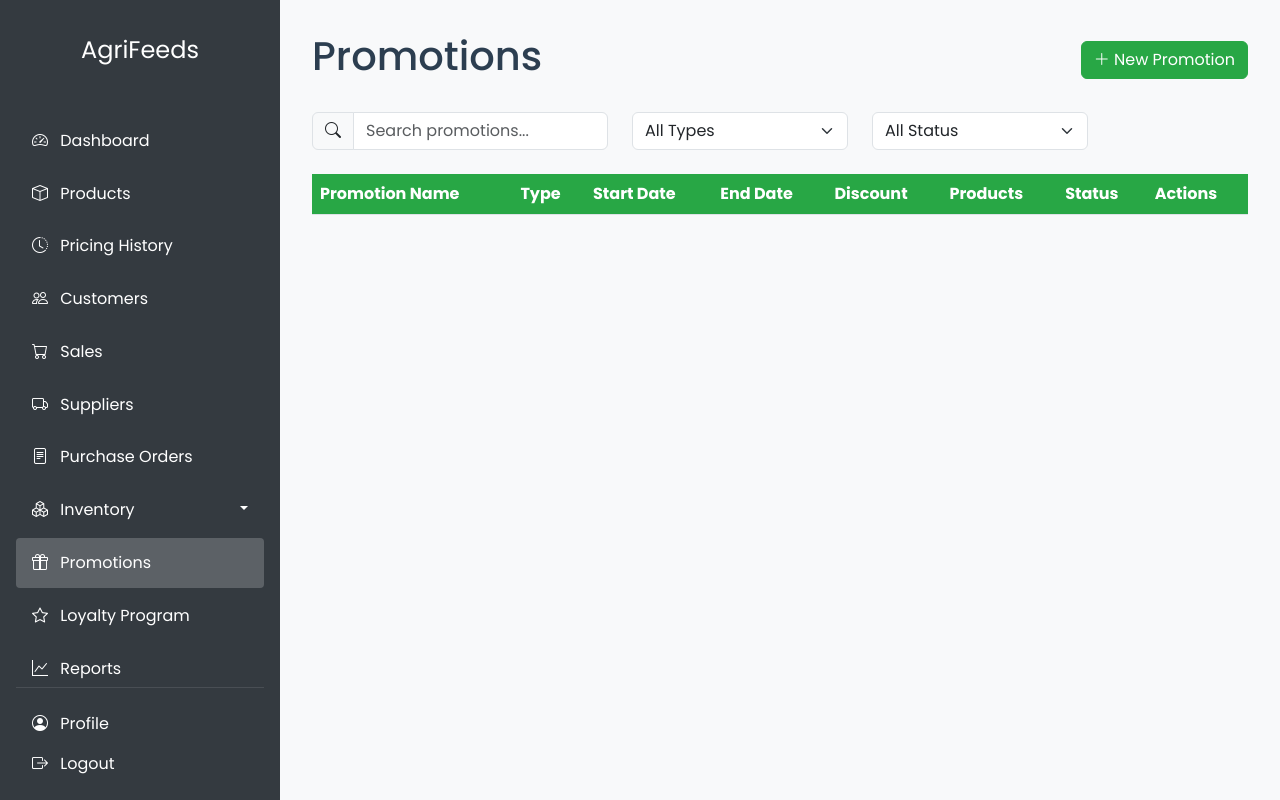
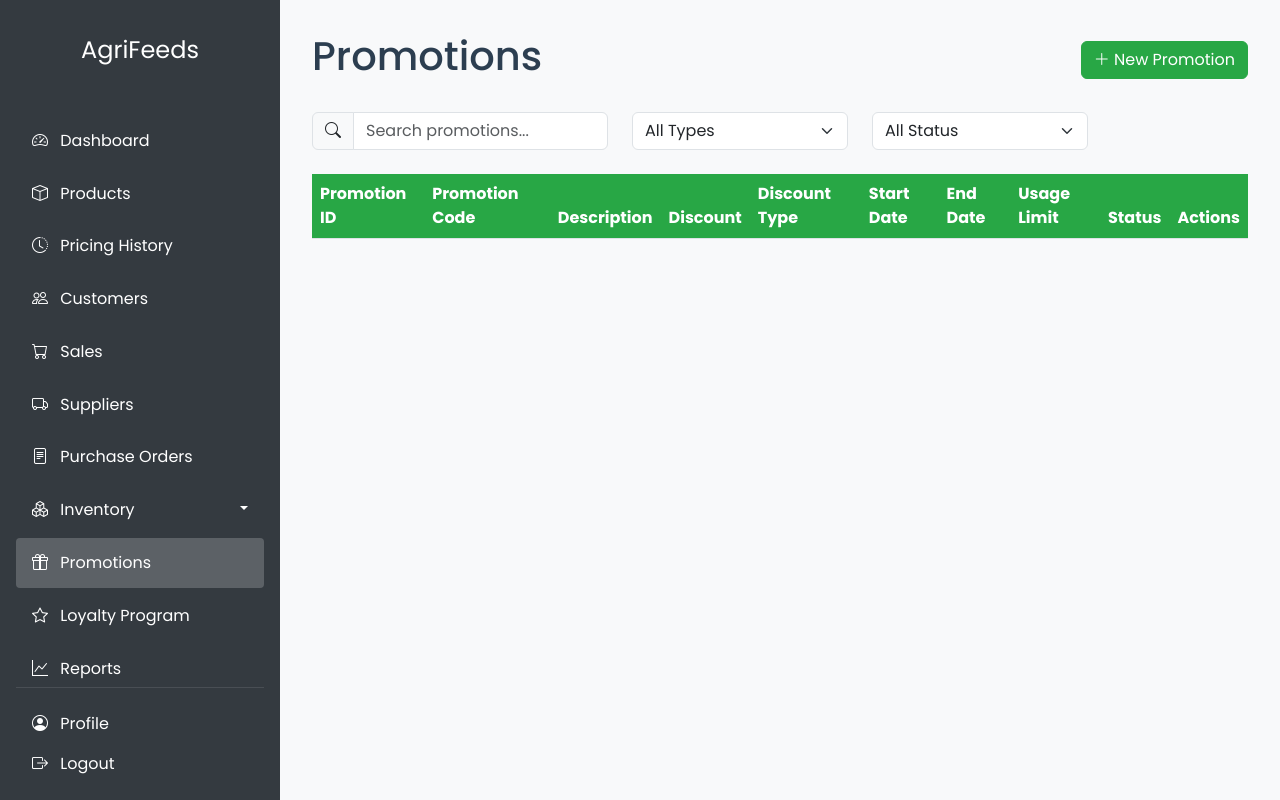
Before and after one commit to altheagab11/Agrifeeds-main, a PHP site: page /pages/promotions.php in a window 1280 px wide. Run offline with PHP 8.4, Linux system fonts and the light colour scheme; lists and menus that the app fills with data are empty.

Commit message:
bago lahat

```diff
--- a/Agrifeeds-main/pages/customers.php
+++ b/Agrifeeds-main/pages/customers.php
@@ -10,8 +10,6 @@ if (isset($_SESSION['sweetAlertConfig'])) {
     $sweetAlertConfig = $_SESSION['sweetAlertConfig'];
     unset($_SESSION['sweetAlertConfig']);
 }
-
-
 
 if (isset($_POST['add'])) {
 
--- a/Agrifeeds-main/pages/promotions.php
+++ b/Agrifeeds-main/pages/promotions.php
@@ -61,112 +61,82 @@
     <table class="table table-striped table-hover">
         <thead>
             <tr>
-                        <th>Promotion Name</th>
-                        <th>Type</th>
+                <th>Promotion ID</th>
+                <th>Promotion Code</th>
+                <th>Description</th>
+                <th>Discount</th>
+                <th>Discount Type</th>
                 <th>Start Date</th>
                 <th>End Date</th>
-                        <th>Discount</th>
-                        <th>Products</th>
+                <th>Usage Limit</th>
                 <th>Status</th>
                 <th>Actions</th>
             </tr>
         </thead>
         <tbody id="promotionsTableBody">
-                    <!-- Table content will be populated by JavaScript -->
+            <!-- Table content will be populated by PHP or JS -->
         </tbody>
     </table>
-        </div>
 </div>
 
 <!-- Add Promotion Modal -->
 <div class="modal fade" id="addPromotionModal" tabindex="-1" aria-labelledby="addPromotionModalLabel" aria-hidden="true">
     <div class="modal-dialog">
         <div class="modal-content">
+            <form id="addPromotionForm" method="POST">
                 <div class="modal-header">
                     <h5 class="modal-title" id="addPromotionModalLabel">New Promotion</h5>
                     <button type="button" class="btn-close" data-bs-dismiss="modal" aria-label="Close"></button>
                 </div>
                 <div class="modal-body">
-                    <form id="addPromotionForm">
                     <div class="mb-3">
-                            <label for="promotionName" class="form-label">Promotion Name</label>
-                            <input type="text" class="form-control" id="promotionName" required>
+                        <label for="promCode" class="form-label">Promotion Code</label>
+                        <input type="text" class="form-control" id="promCode" name="Prom_Code" required>
                     </div>
                     <div class="mb-3">
-                            <label for="promotionType" class="form-label">Promotion Type</label>
-                            <select class="form-select" id="promotionType" required>
-                                <option value="">Select Type</option>
-                                <option value="Discount">Discount</option>
-                                <option value="BOGO">Buy One Get One</option>
-                                <option value="Bundle">Bundle Deal</option>
-                                <option value="Clearance">Clearance</option>
-                            </select>
+                        <label for="promoDescription" class="form-label">Description</label>
+                        <textarea class="form-control" id="promoDescription" name="Promo_Description" rows="2" required></textarea>
                     </div>
                     <div class="row mb-3">
                         <div class="col-md-6">
-                                <label for="startDate" class="form-label">Start Date</label>
-                                <input type="date" class="form-control" id="startDate"
-                                       min="<?php echo date('Y-m-d'); ?>" required>
+                            <label for="promoDiscAmnt" class="form-label">Discount Amount</label>
+                            <input type="number" class="form-control" id="promoDiscAmnt" name="Promo_DiscAmnt" step="0.01" min="0" required>
                         </div>
                         <div class="col-md-6">
-                                <label for="endDate" class="form-label">End Date</label>
-                                <input type="date" class="form-control" id="endDate"
-                                       min="<?php echo date('Y-m-d'); ?>" required>
-                            </div>
-                        </div>
-                        <div class="mb-3">
-                            <label for="discountType" class="form-label">Discount Type</label>
-                            <select class="form-select" id="discountType" required>
+                            <label for="promoDiscountType" class="form-label">Discount Type</label>
+                            <select class="form-select" id="promoDiscountType" name="Promo_DiscountType" required>
                                 <option value="Percentage">Percentage</option>
                                 <option value="Fixed">Fixed Amount</option>
                             </select>
                         </div>
-                        <div class="mb-3">
-                            <label for="discountValue" class="form-label">Discount Value</label>
-                            <div class="input-group">
-                                <span class="input-group-text" id="discountSymbol">%</span>
-                                <input type="number" class="form-control" id="discountValue"
-                                       step="0.01" min="0" required>
+                    </div>
+                    <div class="row mb-3">
+                        <div class="col-md-6">
+                            <label for="promoStartDate" class="form-label">Start Date</label>
+                            <input type="date" class="form-control" id="promoStartDate" name="Promo_StartDate" required>
+                        </div>
+                        <div class="col-md-6">
+                            <label for="promoEndDate" class="form-label">End Date</label>
+                            <input type="date" class="form-control" id="promoEndDate" name="Promo_EndDate" required>
                         </div>
                     </div>
                     <div class="mb-3">
-                            <label for="minPurchase" class="form-label">Minimum Purchase Amount</label>
-                            <div class="input-group">
-                                <span class="input-group-text">₱</span>
-                                <input type="number" class="form-control" id="minPurchase"
-                                       step="0.01" min="0" value="0">
-                            </div>
+                        <label for="usageLimit" class="form-label">Usage Limit</label>
+                        <input type="number" class="form-control" id="usageLimit" name="UsageLimit" min="1" required>
                     </div>
                     <div class="mb-3">
-                            <label for="applicableProducts" class="form-label">Applicable Products</label>
-                            <select class="form-select" id="applicableProducts" multiple>
-                                <option value="1">Layer Feed</option>
-                                <option value="2">Broiler Feed</option>
-                                <option value="3">Pig Feed</option>
-                                <option value="4">Cattle Feed</option>
-                                <option value="5">Fish Feed</option>
+                        <label for="promoIsActive" class="form-label">Status</label>
+                        <select class="form-select" id="promoIsActive" name="Promo_IsActive" required>
+                            <option value="1">Active</option>
+                            <option value="0">Inactive</option>
                         </select>
-                            <small class="text-muted">Leave empty to apply to all products</small>
                     </div>
-                        <div class="mb-3">
-                            <label for="promotionDescription" class="form-label">Description</label>
-                            <textarea class="form-control" id="promotionDescription"
-                                      rows="3" required></textarea>
-                        </div>
-                        <div class="mb-3">
-                            <div class="form-check">
-                                <input class="form-check-input" type="checkbox" id="excludeDiscounts">
-                                <label class="form-check-label" for="excludeDiscounts">
-                                    Cannot be combined with other discounts
-                                </label>
-                            </div>
-                        </div>
-                    </form>
                 </div>
                 <div class="modal-footer">
                     <button type="button" class="btn btn-secondary" data-bs-dismiss="modal">Cancel</button>
-                    <button type="button" class="btn btn-primary" id="savePromotionBtn">Save Promotion</button>
+                    <button type="submit" class="btn btn-primary">Save Promotion</button>
                 </div>
+            </form>
         </div>
     </div>
 </div>
```
Lines whose indentation alone changed are shown as unchanged.
